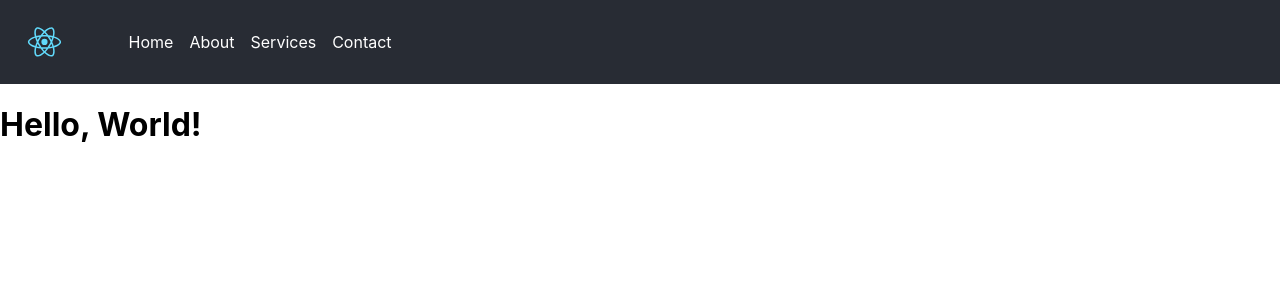
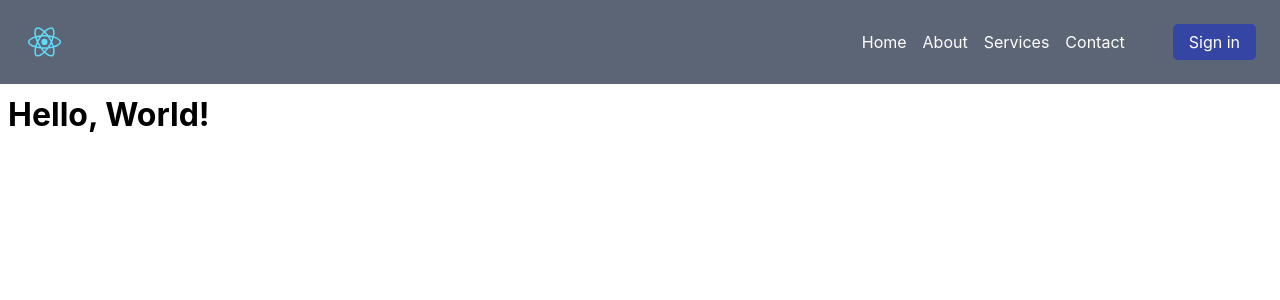
Before and after one commit to sansanchezca/react-management-app, a React (Create React App) app: page / in a window 1280 px wide. Shown: the top 300 px of the page. Built offline with nearby package versions, Linux system fonts and the light colour scheme.

Commit message:
some visual changes were made

```diff
--- a/src/index.css
+++ b/src/index.css
@@ -1,5 +1,5 @@
 body {
-  margin: 0;
+  margin-top: 95px;
   font-family: -apple-system, BlinkMacSystemFont, 'Segoe UI', 'Roboto', 'Oxygen',
     'Ubuntu', 'Cantarell', 'Fira Sans', 'Droid Sans', 'Helvetica Neue',
     sans-serif;
--- a/src/navbar.css
+++ b/src/navbar.css
@@ -3,7 +3,12 @@
   display: flex;
   align-items: center;
   padding: 1rem;
-    background-color: #282c34;
+  background-color: rgba(75, 85, 104, 0.9);
+  position: fixed;
+  top: 0; /* Coloca la navbar en la parte superior */
+  left: 0; /* Alinea la navbar a la izquierda */
+  width: 100%; /* Asegura que ocupe todo el ancho de la pantalla */
+  z-index: 1000;
 }
 
 .navbar-logo {
@@ -15,9 +20,26 @@
   list-style: none;
   display: flex;
   gap: 1rem;
+  margin-left: auto;
+  margin-right: 40px;
 }
 
 .navbar-links a {
   color: white;
   text-decoration: none;
+  text-align: right;
 }
+.signin-btn {
+  background-color: #3545a4;
+  color: white;
+  padding: 0.5rem 1rem;
+  border-radius: 5px;
+  text-align: center;
+  cursor: pointer;
+  transition: background-color 0.3s;
+  margin-left: 2rem;
+}
+
+.signin-btn:hover {
+  background-color: #45a049;
+}
--- a/src/navbar.jsx
+++ b/src/navbar.jsx
@@ -11,6 +11,7 @@ function Navbar() {
         <li><a href="#about">About</a></li>
         <li><a href="#services">Services</a></li>
         <li><a href="#contact">Contact</a></li>
+        <li><a href="signin"className="signin-btn">Sign in</a></li>
       </ul>
     </nav>
   );
```
Lines whose indentation alone changed are shown as unchanged.
